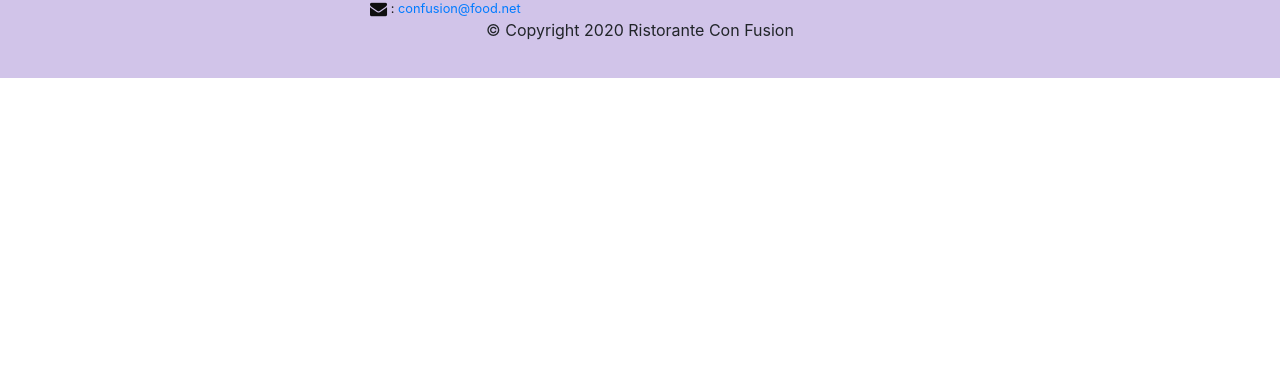
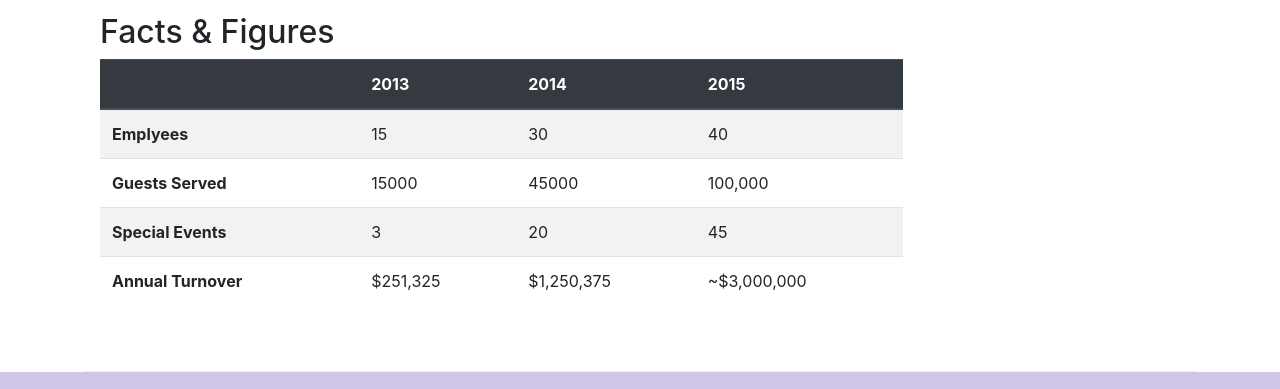
Before and after one commit to khatrisuneel96/Bootstrap4, a website: page aboutus.html in a window 1280 px wide. Shown: the part 1699-2088 px from the top of the page. Before the commit the page ends 1777 px from the top, so only its background shows below. Drawn offline with nearby package versions, Linux system fonts and the light colour scheme.

Commit message:
Table And Card

```diff
--- a/aboutus.html
+++ b/aboutus.html
@@ -67,7 +67,32 @@
                 <p>Started in 2010, Ristorante con Fusion quickly established itself as a culinary icon par excellence in Hong Kong. With its unique brand of world fusion cuisine that can be found nowhere else, it enjoys patronage from the A-list clientele in Hong Kong.  Featuring four of the best three-star Michelin chefs in the world, you never know what will arrive on your plate the next time you visit us.</p>
                 <p>The restaurant traces its humble beginnings to <em>The Frying Pan</em>, a successful chain started by our CEO, Mr. Peter Pan, that featured for the first time the world's best cuisines in a pan.</p>
             </div>
-            <div>
+
+            <div class="col-12 col-sm-6">
+                <div class="card">
+                    <h3 class="card-header bg-primary text-white">Facts at a Glance</h3>
+                    <div class="card-body">
+                        <dl class="row">
+                            <dt class="col-6">Stared</dt>
+                            <dd class="col-6">3 Feb. 2013</dd>
+                            <dt class="col-6">Major Stake Holder</dt>
+                            <dd class="col-6">HK Fine Foods Inc.</dd>
+                            <dt class="col-6">Last Year's Turnover</dt>
+                            <dd class="col-6">$1,250,375</dd>
+                            <dt class="col-6">Employees</dt>
+                            <dd class="col-6">40</dd>
+                        </dl>
+                    </div>
+                </div>
+            </div>
+
+            <div class="col-12">
+                <div class="card card-body bg-light">
+                    <blockquote class="blockquote">
+                        <p class="mb-0">You better cut the pizza in four pieces because I'm not hungry enough to eat six</p>
+                        <footer class="blockquote-footer">Yogi Berra, <cite title="Source Title">The Wit and Wisdom of Yogi Berra, P. Pepe, Diversion Books, 2014</cite></footer>
+                    </blockquote>
+                </div>
             </div>
         </div>
 
@@ -83,6 +108,51 @@
                 <h3>Alberto Somayya <small>Executive Chef</small></h3>
                 <p class="d-none d-sm-block">Award winning three-star Michelin chef with wide International experience having worked closely with whos-who in the culinary world, he specializes in creating mouthwatering Indo-Italian fusion experiences. He says, <em>Put together the cuisines from the two craziest cultures, and you get a winning hit! Amma Mia!</em></p>
             </div>
+       </div>
+
+       <div class="row row-content">
+            <div class="col-12 col-sm-9">
+                <h2>Facts &amp; Figures</h2>
+                <div class="table-responsive">
+                    <table class="table table-striped">
+                        <thead class="thead-dark">
+                            <tr>
+                                <th>&nbsp;</th>
+                                <th>2013</th>
+                                <th>2014</th>
+                                <th>2015</th>
+                            </tr>
+                        </thead>
+                        <tbody>
+                            <tr>
+                                <th>Emplyees</th>
+                                <td>15</td>
+                                <td>30</td>
+                                <td>40</td>
+                            </tr>
+                            <tr>
+                                <th>Guests Served</th>
+                                <td>15000</td>
+                                <td>45000</td>
+                                <td>100,000</td>
+                            </tr>
+                            <tr>
+                                <th>Special Events</th>
+                                <td>3</td>
+                                <td>20</td>
+                                <td>45</td>
+                            </tr>
+                            <tr>
+                                <th>Annual Turnover</th>
+                                <td>$251,325</td>
+                                <td>$1,250,375</td>
+                                <td>~$3,000,000</td>
+                            </tr>
+                        </tbody>
+                    </table>
+                </div>
+            </div>
+            <div class="col-12 col-sm-3"></div>
        </div>
 
     </div>
```
Also changed, not shown: index.html (line endings or trailing spaces).
